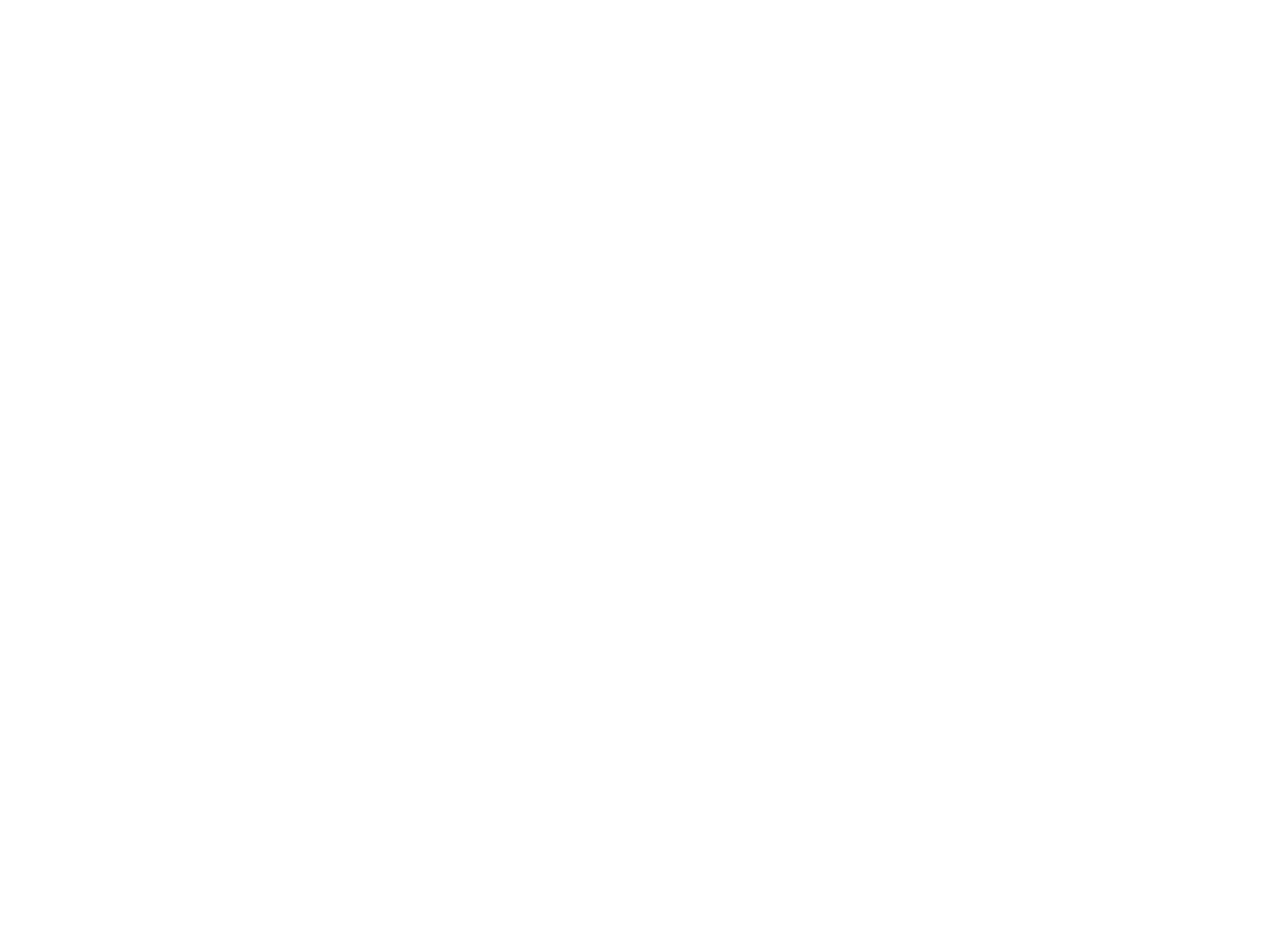
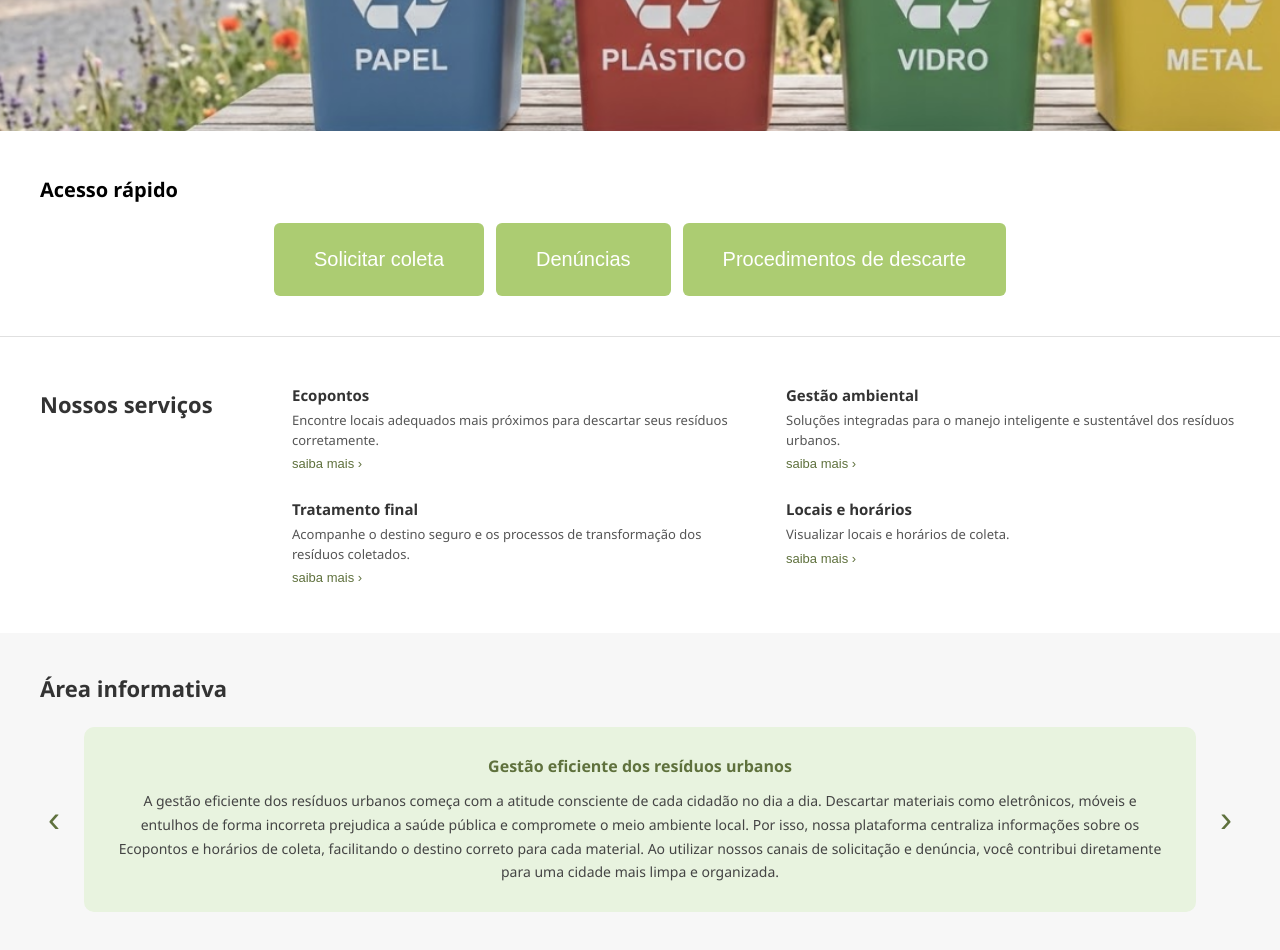
Before and after one commit to leticiascg/Sistema-Gestao-Ambiental, a React (Create React App) app in the folder gestao-ambiental/: page / in a window 1280 px wide. Shown: the part 580-1530 px from the top of the page. Before the commit the page ends 800 px from the top, so only its background shows below. Built offline with nearby package versions, Linux system fonts and the light colour scheme.

Commit message:
Create Home.css

```diff
--- a/gestao-ambiental/src/pages/Home.jsx
+++ b/gestao-ambiental/src/pages/Home.jsx
@@ -1,8 +1,85 @@
+import "./Home.css";
+import {useState} from "react";
+
+const servicos = [
+    {
+        titulo: "Ecopontos",
+        descricao: "Encontre locais adequados mais próximos para descartar seus resíduos corretamente.",
+    },
+    {
+        titulo: "Gestão ambiental",
+        descricao: "Soluções integradas para o manejo inteligente e sustentável dos resíduos urbanos.",
+    },
+    {
+        titulo: "Tratamento final",
+        descricao: "Acompanhe o destino seguro e os processos de transformação dos resíduos coletados.",
+    },
+    {
+        titulo: "Locais e horários",
+        descricao: "Visualizar locais e horários de coleta.",
+    },
+];
+
+const slides = [
+    {
+        titulo: "Gestão eficiente dos resíduos urbanos",
+        texto:
+            "A gestão eficiente dos resíduos urbanos começa com a atitude consciente de cada cidadão no dia a dia. Descartar materiais como eletrônicos, móveis e entulhos de forma incorreta prejudica a saúde pública e compromete o meio ambiente local. Por isso, nossa plataforma centraliza informações sobre os Ecopontos e horários de coleta, facilitando o destino correto para cada material. Ao utilizar nossos canais de solicitação e denúncia, você contribui diretamente para uma cidade mais limpa e organizada.",
+    },
+    {
+        titulo: "Como funciona a coleta seletiva?",
+        texto:
+            "A coleta seletiva separa os resíduos recicláveis dos orgânicos e rejeitos. Cada cor de lixeira representa um tipo de material: azul para papel, vermelho para plástico, verde para vidro e amarelo para metal. Participar é simples e faz toda a diferença para o meio ambiente.",
+    },
+];
+
 export default function Home() {
+    const [slideAtual, setSlideAtual] = useState(0);
+
+    const anterior = () =>
+        setSlideAtual((s) => (s === 0 ? slides.length - 1 : s - 1));
+    const proximo = () =>
+        setSlideAtual((s) => (s === slides.length - 1 ? 0 : s + 1));
+
     return (
-        <div>
-            <h1>Bem vindo"</h1>
-            <p>Conteudo da pagina inicial</p>
-        </div>
+        <main className = "home">
+            <section className = "capa">
+                <img src = "/img/capa.png" alt = "Capa" className = "capa-img"/>
+            </section>
+
+            <section className = "acesso-rapido">
+                <span className = "acesso-label">Acesso rápido</span>
+                <div className = "acesso-botoes">
+                    <button className = "btn-v">Solicitar coleta</button>
+                    <button className = "btn-v">Denúncias</button>
+                    <button className = "btn-v">Procedimentos de descarte</button>
+                </div>
+            </section>
+
+            <section className = "servicos">
+                <h2 className = "servicos-titulo">Nossos serviços</h2>
+                <div className = "servicos-grid">
+                    {servicos.map((s, i) => (
+                        <div key = {i} className = "servico-card">
+                            <h3 className = "servico-nome">{s.titulo}</h3>
+                            <p className = "servico-desc">{s.descricao}</p>
+                            <button className = "saiba-mais">saiba mais &rsaquo;</button>
+                        </div>
+                    ))}
+                </div>
+            </section>
+
+            <section className = "informativa">
+                <h2 className = "informativa-titulo">Área informativa</h2>
+                <div className = "carrossel">
+                    <button className = "carrossel-btn" onClick = {anterior}>&#8249;</button>
+                    <div className = "carrossel-conteudo">
+                        <h3>{slides[slideAtual].titulo}</h3>
+                        <p>{slides[slideAtual].texto}</p>
+                    </div>
+                    <button className = "carrossel-btn" onClick = {proximo}>&#8250;</button>
+                </div>
+            </section>
+        </main>
     )
 }
```
